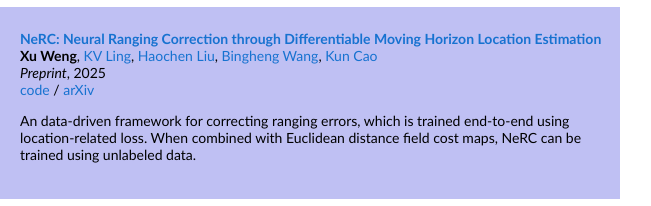
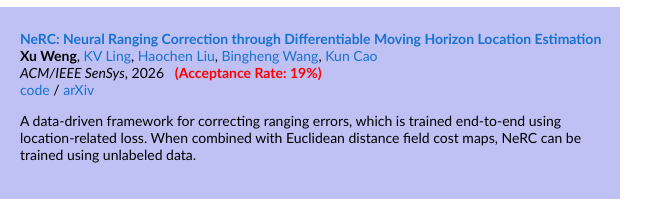
Before and after one commit to Aaron-WengXu/Aaron-WengXu.github.io, a plain HTML site: page index.html in a window 1280 px wide. Shown: the part 429-635 px from the top of the page, 420-1071 px from the left. Drawn offline with Linux system fonts and the light colour scheme.

Commit message:
Updated NeRC paper

```diff
--- a/index.html
+++ b/index.html
@@ -94,14 +94,14 @@
                           <a href="https://scholar.google.com/citations?user=aJw23OIAAAAJ&hl=en">Bingheng Wang</a>,
                           <a href="https://ntu-caokun.github.io">Kun Cao</a>
                           <br>
-                          <em>Preprint</em>, 2025
+                          <em>ACM/IEEE SenSys</em>, 2026 &nbsp <font color="red"><strong>(Acceptance Rate: 19%)</strong></font>
                           <br>
                           <a href="https://github.com/AILocAR/NeRC">code</a>
                           /
                           <a href="https://arxiv.org/abs/2508.14336">arXiv</a>
                           <p></p>
                           <p>
-                              An data-driven framework for correcting ranging errors, which is trained end-to-end using location-related loss. When combined with Euclidean
+                              A data-driven framework for correcting ranging errors, which is trained end-to-end using location-related loss. When combined with Euclidean
                           distance field cost maps, NeRC can be trained using unlabeled data.
                           </p>
                         </td>
```
